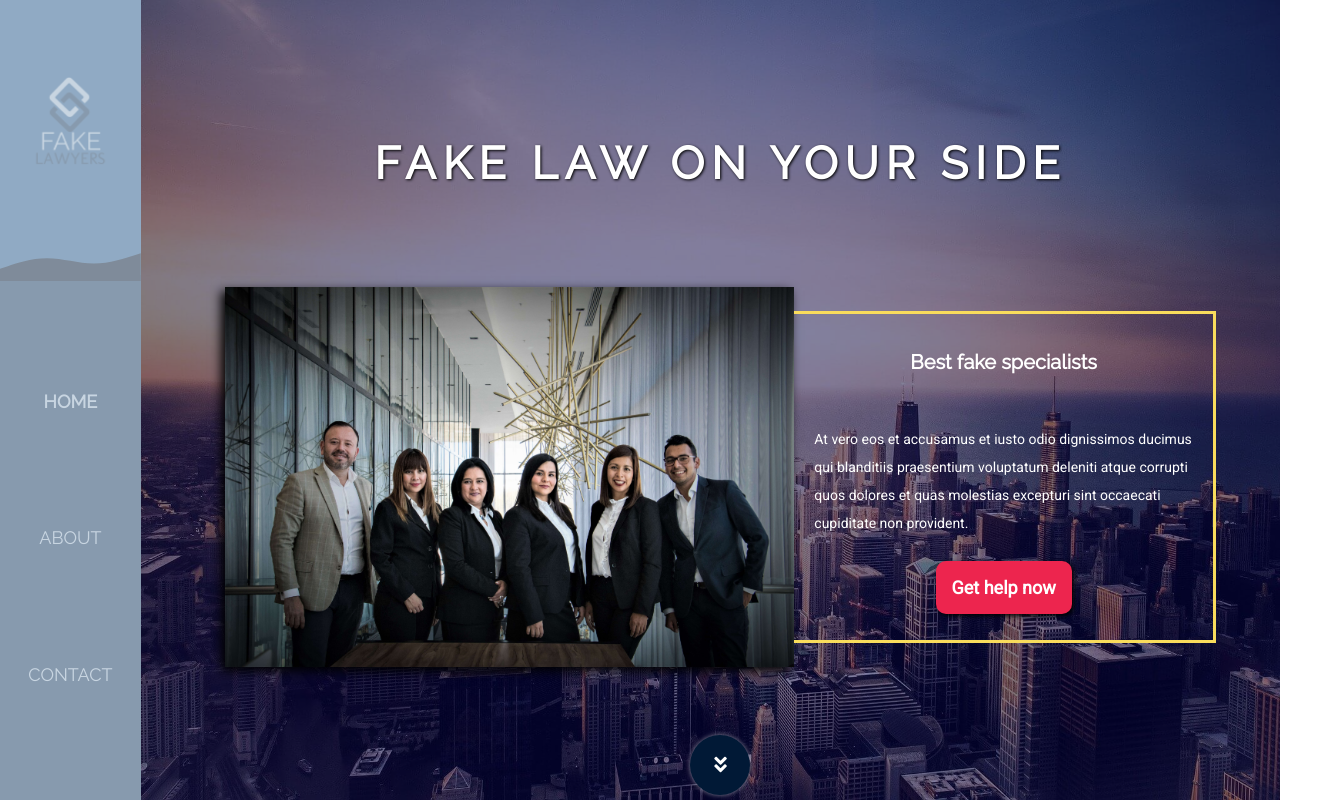
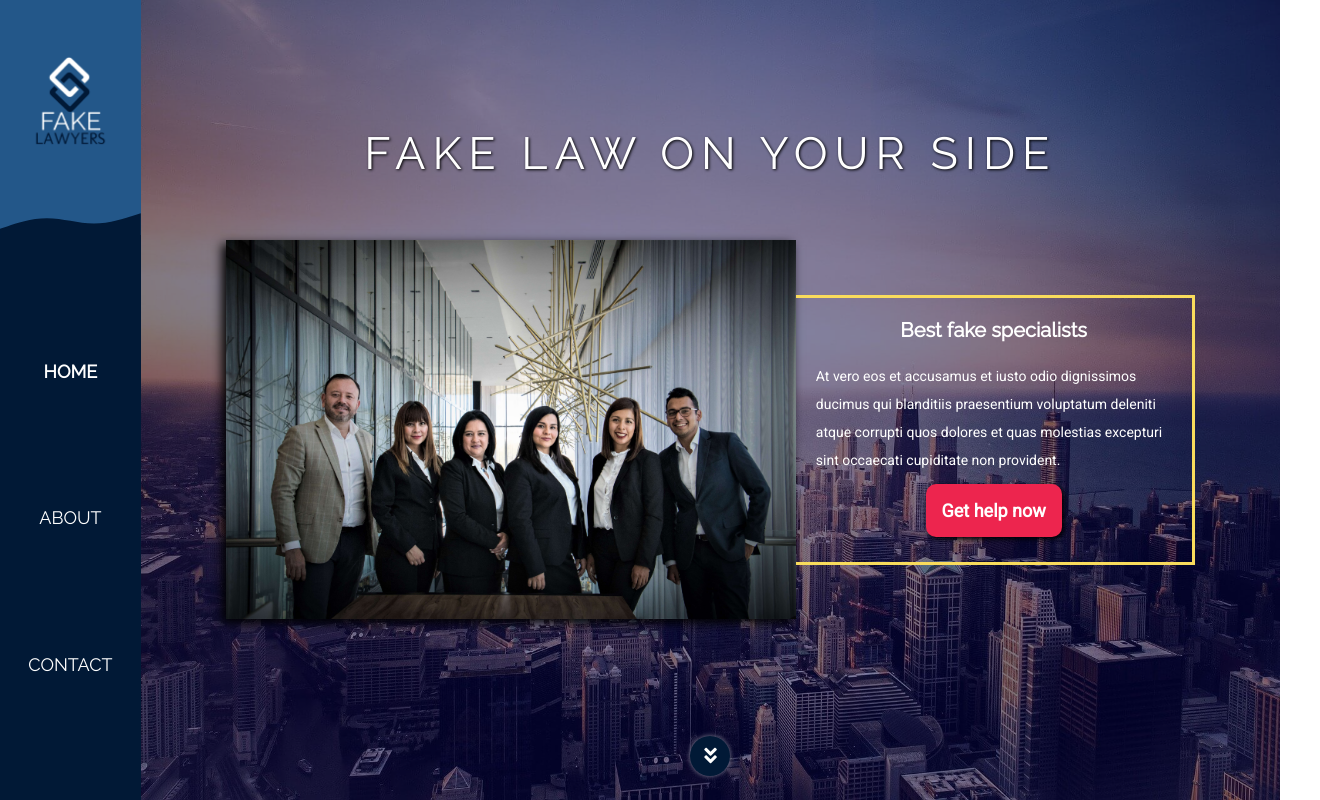
Before and after one commit to jjcreator/business-page, a React (Create React App) app: page / in a window 1280 px wide. Shown: the top 800 px of the page, 1320 px wide, since content can reach past the window. Built offline with nearby package versions, Linux system fonts and the light colour scheme.

Commit message:
removed generalcontainer, some refinement

```diff
--- a/src/App.css
+++ b/src/App.css
@@ -1,21 +1,16 @@
 @import url('https://fonts.googleapis.com/css?family=Raleway|Roboto|Playfair+Display&display=swap');
 
 .pageContainer {
-
-  background: #edf3f2;
-  background: linear-gradient(107deg, rgba(237,243,242,1) 20%, rgba(255,255,255,1) 50%, rgba(237,243,242,1) 80%);
-  margin-left: 11vw;
+  /* background: #edf3f2;
+  background: linear-gradient(107deg, rgba(237,243,242,1) 20%, rgba(255,255,255,1) 50%, rgba(237,243,242,1) 80%); */
   z-index: 20;
   width: 89vw;
+  margin: 0 0 0 11vw;
+  padding: 0;
+  background-color: lawngreen;
+  z-index: 200;
 }
 
-.generalContainer {
-  padding: 20px;
-  width: 100%;
-  height: 100%;
-  position: relative;
-
-}
 .flexColumn {
   flex-direction: column;
   display: flex;
@@ -33,9 +28,6 @@
 }
 
 @media screen and (max-width: 1300px) {
-  .generalContainer {
-    padding: 10px;
-  }
   .bigText {
     font-size: 25px;
   }
@@ -45,14 +37,8 @@
   .bigText {
     font-size: 22px;
   }
-  .generalContainer {
-    padding: 0px;
-  }
 }
 @media (max-width: 900px) {
-  .pageContainer {
-    margin-left: 0;
-  }
   .bigText {
     font-size: 20px;
   }
--- a/src/components/MainPage/Main.js
+++ b/src/components/MainPage/Main.js
@@ -8,13 +8,13 @@ import Testimonials from './Testimonials.js'
 function Main() {
 
     return (
-        <div>
+        <>
             <Showcase/>
             <MissionStatement/>
             <Services/>
             <Testimonials/>
             <CallToAction/>
-        </div>
+        </>
     )
 }
 
--- a/src/components/MainPage/MissionStatement.js
+++ b/src/components/MainPage/MissionStatement.js
@@ -7,7 +7,7 @@ import ExpandingLine from './ExpandingLine'
 function MissionStatement() {
     return (
         <ScrollAnimation animateIn={styles.animated} animateOnce={false} duration={0.4}>
-            <section className="generalContainer flexColumn" id={styles.mission}>
+            <section className="flexColumn" id={styles.mission}>
                 <Shape text="Our mission"/>
                 <div id={styles.missionRow}>
                     <p className={styles.paragraph}><span className="bigText">Sed ut perspiciatis</span> unde omnis iste natus error sit voluptatem accusantium doloremque laudantium, totam rem aperiam, eaque ipsa quae ab illo inventore veritatis et quasi architecto beatae vitae dicta sunt explicabo. Nemo enim ipsam voluptatem quia voluptas sit aspernatur aut odit aut fugit, sed quia consequuntur magni dolores eos qui ratione voluptatem sequi nesciunt.</p>
--- a/src/components/MainPage/Showcase.js
+++ b/src/components/MainPage/Showcase.js
@@ -8,8 +8,7 @@ function Showcase() {
     }
 
     return (
-        <section id={styles.showcase}>
-        <div className="generalContainer flexColumn">
+        <section id={styles.showcase} className="flexColumn">
             <h1 className={styles.animated} id={styles.showcaseTitle}>Fake law on your side</h1>
             <div className={styles.animated} id={styles.showcaseBody}>
                 <img id={styles.teamImg} src="./people.jpg" alt="the team"/>
@@ -22,7 +21,6 @@ function Showcase() {
             <div id={styles.doubleArrow} onClick={scrollDown}>
                 <i className="fas fa-angle-double-down"></i>
             </div>
-        </div>
         </section>
     )
 }
--- a/src/components/MainPage/Testimonials.js
+++ b/src/components/MainPage/Testimonials.js
@@ -62,13 +62,11 @@ function Testimonials() {
 
     return (
         <ScrollAnimation animateIn={styles.animated} animateOnce={true} offset={250} duration={0.4}>
-            <section id={styles.testimonialsSection}>
-                <div className="generalContainer flexColumn">
+            <section id={styles.testimonialsSection} className="flexColumn">
                     <Shape text="Testimonials"/>
                     <div id={styles.testimonials}>
                         {shownTestimonials}
                     </div>
-                </div>
             </section>
         </ScrollAnimation>
     )
--- a/src/index.css
+++ b/src/index.css
@@ -8,18 +8,21 @@
   scroll-behavior: smooth;
 }
 
+* {
+  margin: 0;
+  padding: 0;
+  box-sizing: border-box;
+}
+
 body {
-  margin: 0;
   font-family: -apple-system, BlinkMacSystemFont, 'Segoe UI', 'Roboto', 'Oxygen',
     'Ubuntu', 'Cantarell', 'Fira Sans', 'Droid Sans', 'Helvetica Neue',
     sans-serif;
   -webkit-font-smoothing: antialiased;
   -moz-osx-font-smoothing: grayscale;
+  width: 100vw;
+  margin: 0;
   padding: 0;
-  box-sizing: border-box;
-  width: 100vw;
-  max-width: 100vw;
-  display: flex;
 }
 
 code {
--- a/src/modules/aboutStyle.module.css
+++ b/src/modules/aboutStyle.module.css
@@ -34,20 +34,19 @@
     background-image: url(/team.jpg);
     background-position: center;
     background-size: cover;
-    width: 60%;
-    height: 100%;
+    width: 30%;
+    height: 80%;
     box-shadow: 2px 2px 5px black;
 }
 
 #aboutText {
-    width: 48%;
+    width: 40%;
     padding: 10px;
     font-size: 20px;
     line-height: 2;
     border: 3px solid #011936;
     border-right: none;
     padding: 30px;
-    width: 55%;
 }
 
 #aboutText span {
--- a/src/modules/mainStyle.module.css
+++ b/src/modules/mainStyle.module.css
@@ -1,3 +1,4 @@
+
 /* Showcase styles */
 
 #showcase {
@@ -30,6 +31,7 @@
     text-shadow: 1px 1px 3px black;
     text-transform: uppercase;
     text-align: center;
+    font-weight: 300;
 }
 
 .animated {
@@ -252,7 +254,7 @@ animation: pop 0.4s forwards ease-in;
 }
 
 .testimonialCard {
-    width: 80%;
+    width: 60%;
     margin-bottom: 10%;
     height: 400px;
     display: flex;
--- a/src/modules/navbarStyle.module.css
+++ b/src/modules/navbarStyle.module.css
@@ -1,5 +1,4 @@
 .myNavbar {
-    overflow: hidden;
     height: 100%;
     width: 11vw;
     justify-content: flex-start;
@@ -22,7 +21,7 @@
     display: flex;
     flex-direction: column;
     align-items: center;
-    opacitY: 0.5;
+
 }
 
 #links {
```
